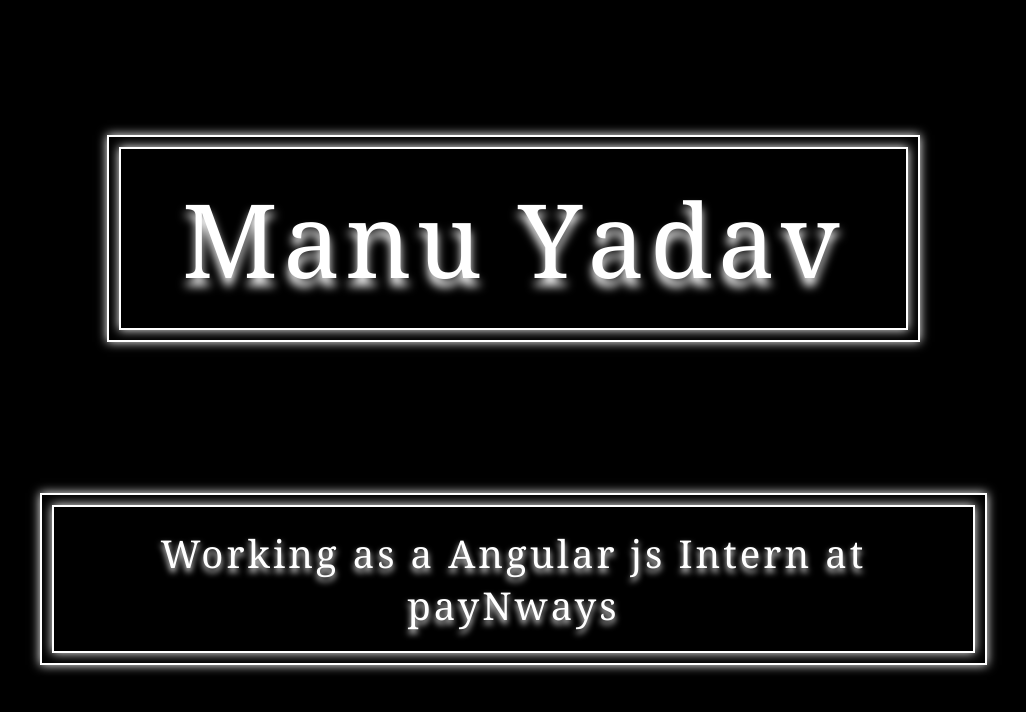
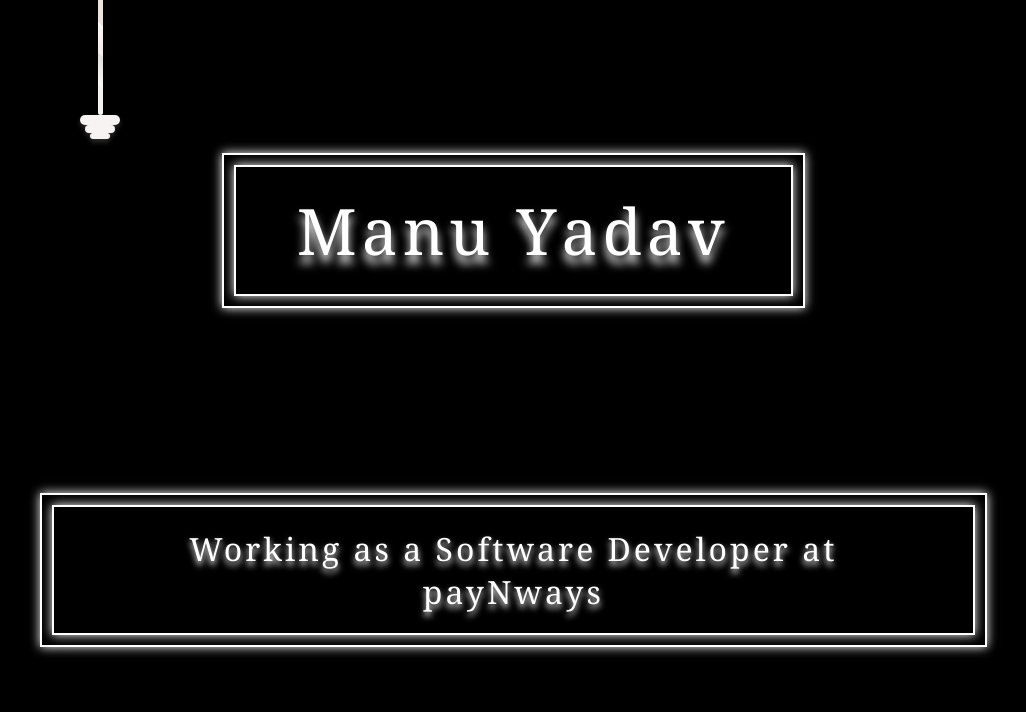
Before and after one commit to manuyadav7351/my-portfolio, a React (Create React App) app: page / in a window 1280 px wide. Shown: the top 712 px of the page, without its empty margins (20-1046 px from the left). Built offline with nearby package versions, Linux system fonts and the light colour scheme; a web font is replaced by a local one.

Commit message:
added rope

```diff
--- a/src/components/home/Home.jsx
+++ b/src/components/home/Home.jsx
@@ -1,10 +1,17 @@
 import "./home.scss";
 
 const Home = () => {
-  const words = ["M", "a", "n", "u Y","a", "d", "a", "v"];
-  const subtitle = ["Working as a Angular js Intern at payNways"];
+  const words = ["M", "a", "n", "u Y", "a", "d", "a", "v"];
+  const subtitle = ["Working as a Software Developer at payNways"];
 
   return (
+    <>
+      <div className="lightCord">
+        <div className="lightCordRope"></div>
+        <div className="lightCordHandle"></div>
+        <div className="lightCordHandle1"></div>
+        <div className="lightCordHandle2"></div>
+      </div>
       <div className="home">
         <div className="home_title_border">
           <div className="home_title_top">
@@ -38,6 +45,7 @@
         </div> */}
         </div>
       </div>
+    </>
   );
 };
 
--- a/src/components/home/home.scss
+++ b/src/components/home/home.scss
@@ -15,6 +15,54 @@
     padding: 60px;
 }
 
+.lightCord{
+    position: absolute;
+    top: -5px;      /* Adjust to control vertical position */
+    left: 100px;    /* Adjust to control horizontal position */
+    display: flex;
+    flex-direction: column;
+    align-items: center;
+    //z-index: 10;
+}
+
+.lightCordRope{
+    width : 5px;
+    height : 120px;
+    border-radius : 5px;
+    background-size : 10px 10px;
+    background : linear-gradient(45deg, #f5f1ef 25%, #f9f6f4 25%, #e1dedb 50%, #f2ecea 50%, #fbf7f6 75%, #eae3de 75%);
+}
+
+.lightCordHandle{
+    cursor : pointer;
+    width: 40px;
+    height: 10px;
+    background-color: #f6f3f2;
+    border-radius: 10px;
+   // margin-top: 10px;
+    box-shadow: 0 3px 5px rgba(241, 235, 235, 0.2);
+}
+
+.lightCordHandle1{
+    cursor : pointer;
+    width: 30px;
+    height: 8px;
+    background-color: #f6f3f2;
+    border-radius: 10px;
+   // margin-top: 10px;
+    box-shadow: 0 3px 5px rgba(241, 235, 235, 0.2);
+}
+
+.lightCordHandle2{
+    cursor : pointer;
+    width: 20px;
+    height: 6px;
+    background-color: #f6f3f2;
+    border-radius: 10px;
+   // margin-top: 10px;
+    box-shadow: 0 3px 5px rgba(241, 235, 235, 0.2);
+}
+
 .home_title_border{
     border: 2px solid white;
     padding: 10px;
@@ -29,7 +77,7 @@
     display: flex;
     font-family: Georgia, 'Times New Roman', Times, serif;
     color: var(--global-color);
-    font-size: 8vw;
+    font-size: 5vw;
     letter-spacing: 1px;
     display: inline-block;
     text-shadow: 0 8px 10px var(--global-color);
@@ -51,7 +99,7 @@
     align-items: center;
     font-family: Georgia, 'Times New Roman', Times, serif;
     color: var(--global-color);
-    font-size: 3vw;
+    font-size: 2.5vw;
     letter-spacing: 3px;
     display: inline-block;
     text-shadow: 0 4px 6px var(--global-color);
```
Lines whose indentation alone changed are shown as unchanged.
